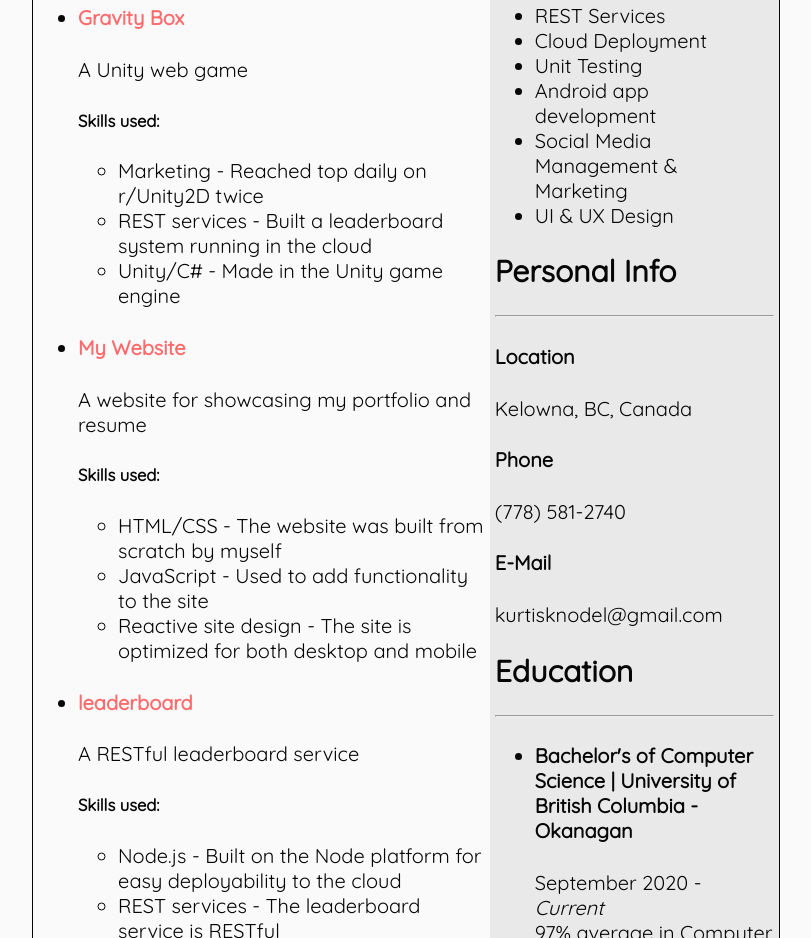
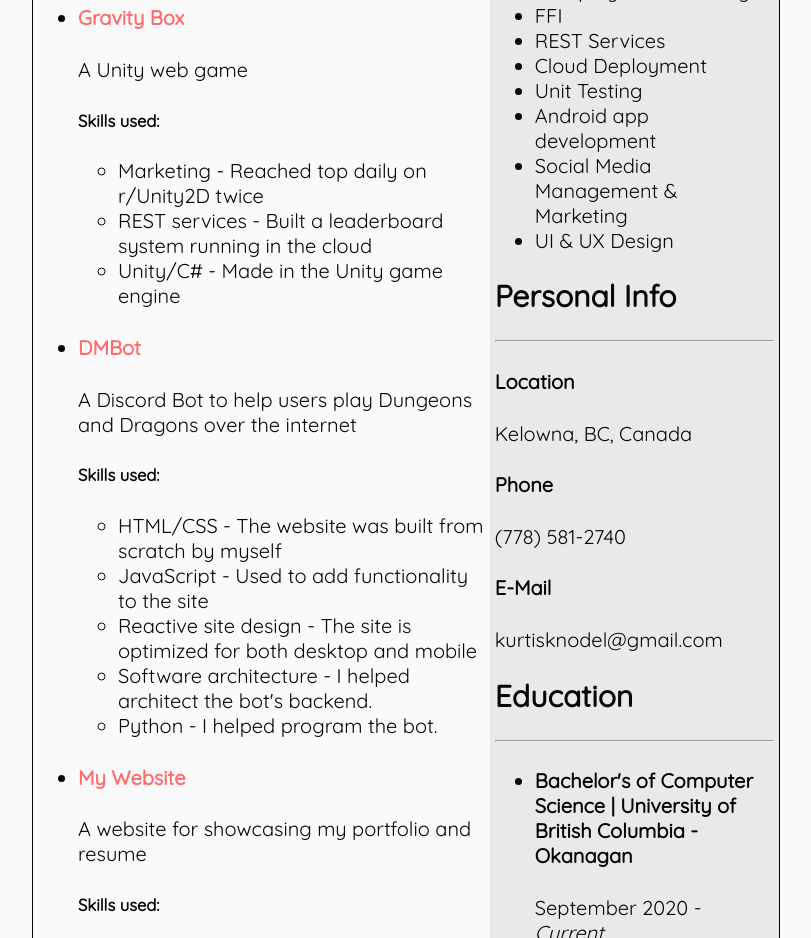
Before and after one commit to TheArchitect4855/thearchitect4855.github.io, a plain HTML site: page resume.html in a window 1280 px wide. Shown: the part 1099-2037 px from the top of the page, without its empty margins (234-1045 px from the left). Drawn offline with Linux system fonts and the light colour scheme.

Commit message:
Updated resume:

```diff
--- a/resume.html
+++ b/resume.html
@@ -61,6 +61,19 @@
 									<li>Marketing - Reached top daily on r/Unity2D twice</li>
 									<li>REST services - Built a leaderboard system running in the cloud</li>
 									<li>Unity/C# - Made in the Unity game engine</li>
+								</ul>
+							</li>
+
+							<li>
+								<h4><a href="http://dungeonmaster.tech">DMBot</a></h4>
+								A Discord Bot to help users play Dungeons and Dragons over the internet
+								<h5>Skills used:</h5>
+								<ul>
+									<li>HTML/CSS - The website was built from scratch by myself</li>
+									<li>JavaScript - Used to add functionality to the site</li>
+									<li>Reactive site design - The site is optimized for both desktop and mobile</li>
+									<li>Software architecture - I helped architect the bot's backend.</li>
+									<li>Python - I helped program the bot.</li>
 								</ul>
 							</li>
 
@@ -143,6 +156,7 @@
 							<li>SQL</li>
 							<li>Visual Basic</li>
 							<li>PHP</li>
+							<li>Python</li>
 							<li>Dart</li>
 							<li>GDScript</li>
 							<li>HTML, CSS</li>
```
Also changed, not shown: portfolio.html (+6 -0 lines).
